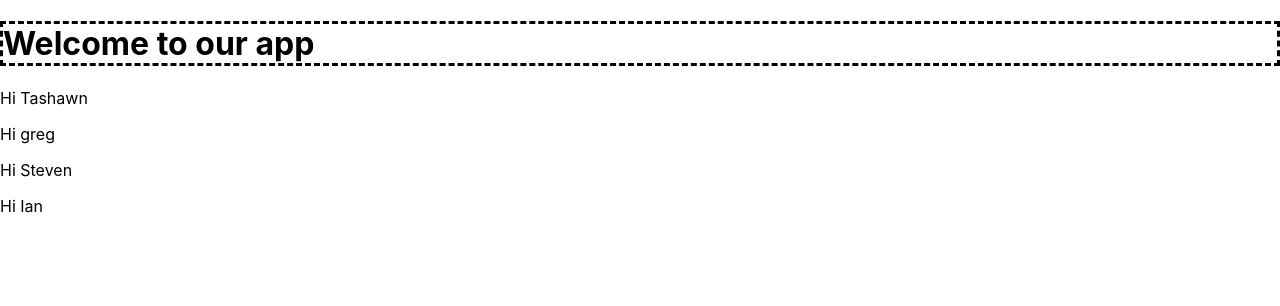
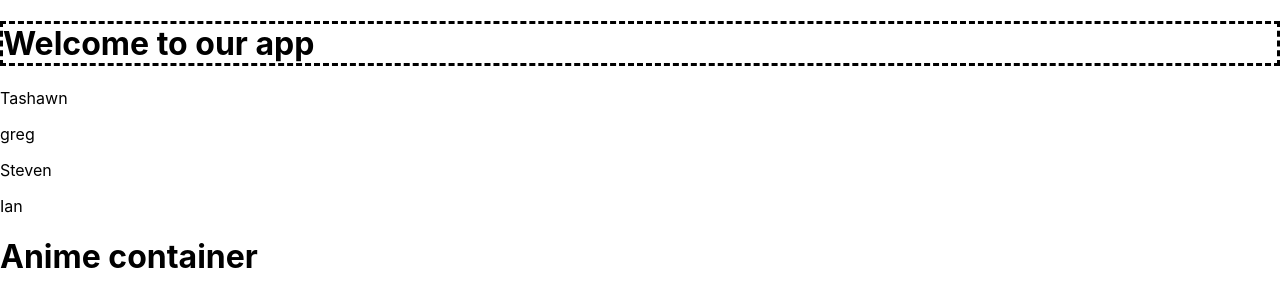
Before and after one commit to Mineliegoma/practices, a React (Create React App) app in the folder my_practices/: page / in a window 1280 px wide. Shown: the top 306 px of the page. Built offline with nearby package versions, Linux system fonts and the light colour scheme.

Commit message:
display a name via clickHandler

```diff
--- a/my_practices/src/App.js
+++ b/my_practices/src/App.js
@@ -3,17 +3,25 @@ import logo from './logo.svg';
 import './App.css';
 import Header from './components/Header'
 import InstructorContainer from './Containers/InstructorContainer'
+import AnimeContainer from './Containers/AnimeContainer';
 
-function App() {
-  const instructors_names = [{ id: 1, name: "Tashawn" }, { id: 2, name: "greg" }, { id: 3, name: "Steven" }, { id: 4, name: "Ian" }]
-  return (
-    <>
-      <Header />
-      <InstructorContainer instructors={instructors_names} />
-      {/* this instructors variable should match the one on map iterattion should match the  */}
-    </>
+class App extends React.Component {
+  state = { instructor: {} }
+  appClickHandler = (instructor_obj) => {
+    console.log("%c in App!", "color: red", instructor_obj)
+    this.setState({ instructor: instructor_obj })
+  }
+  render() {
+    return (
+      <>
+        <Header />
+        <InstructorContainer appClickHandler={this.appClickHandler} />
+        <AnimeContainer instructor={this.state.instructor} />
+        {/* this instructors variable should match the one on map iterattion should match the  */}
+      </>
 
-  )
+    );
+  }
 }
 
 export default App;
--- /dev/null
+++ b/my_practices/src/Containers/AnimeContainer.js
@@ -0,0 +1,16 @@
+import React from 'react';
+import Instructor from '../components/Instructor'
+
+function AnimeContainer(props) {
+ console.log("props in anime container")
+ //let instructors = props.instructors.map(instructorObject => <Instructor instructor={instructorObject} />)
+ //this prop name instructor should be the asme as the one in instructor component, because they rendering the same thing
+ return (
+  <>
+   <h1>Anime container</h1>
+   <Instructor instructor={props.instructor} />
+
+  </>
+ )
+}
+export default AnimeContainer
--- a/my_practices/src/Containers/InstructorContainer.js
+++ b/my_practices/src/Containers/InstructorContainer.js
@@ -5,7 +5,10 @@ import Instructor from '../components/Instructor'
 
 
 function InstructorContainer(props) {
- let instructors = props.instructors.map(instructorObject => <Instructor instructor={instructorObject} />)
+
+ const instructors_names = [{ id: 1, name: "Tashawn" }, { id: 2, name: "greg" }, { id: 3, name: "Steven" }, { id: 4, name: "Ian" }]
+
+ let instructors = instructors_names.map(instructorObject => <Instructor key={instructorObject.id} instructor={instructorObject} appClickHandler={props.appClickHandler} />)
  //this instructor singular should match the instructor component see line 3 instructor.js
  return (
   <>
--- a/my_practices/src/components/Instructor.js
+++ b/my_practices/src/components/Instructor.js
@@ -1,5 +1,14 @@
 import React from 'react';
-function Instructor(props) {
- return <p> Hi {props.instructor.name}</p>
+
+class Instructor extends React.Component {
+
+ instructorClickHandler = () => {
+  this.props.appClickHandler(this.props.instructor)
+ }
+
+
+ render() {
+  return <p onClick={this.instructorClickHandler}>{this.props.instructor.name}</p>
+ }
 }
 export default Instructor
```
Also changed, not shown: 1 other file (tests, documents, lock files or other folders).
